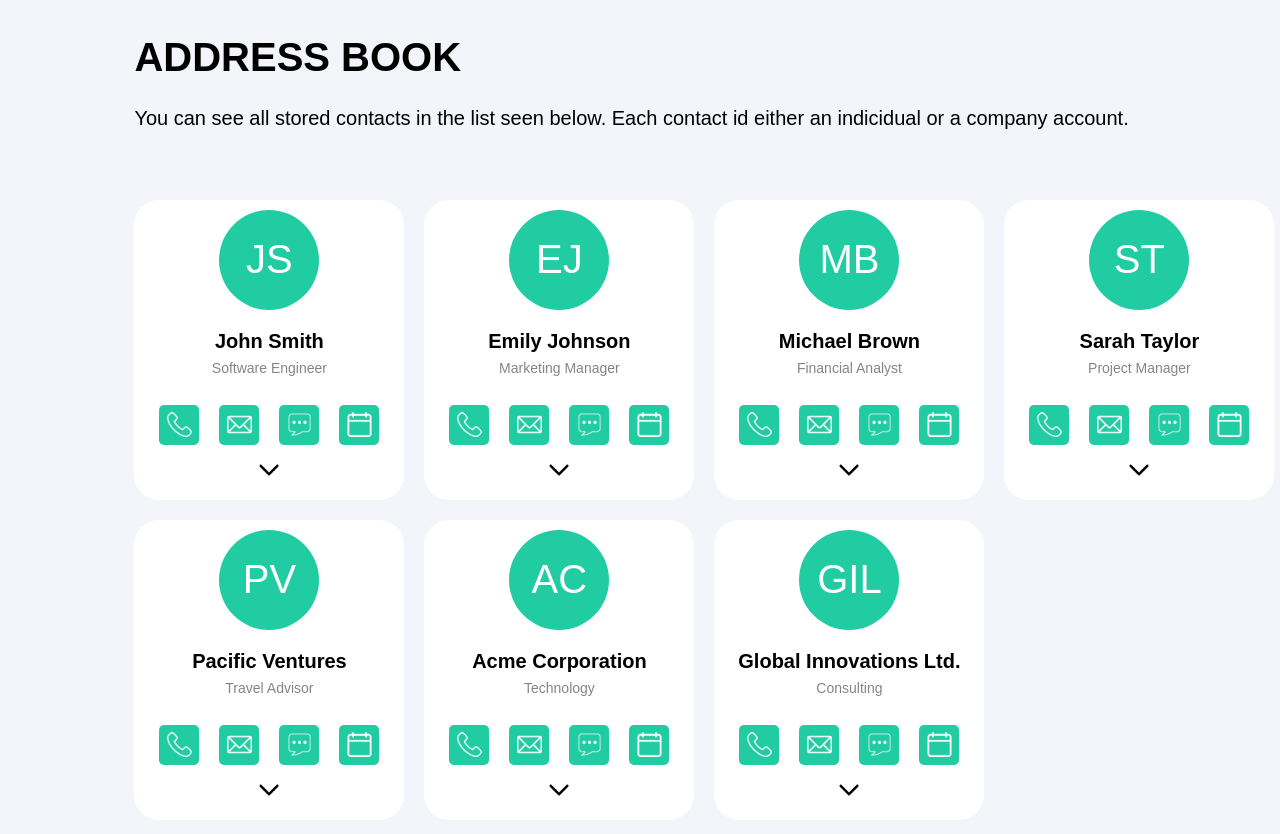
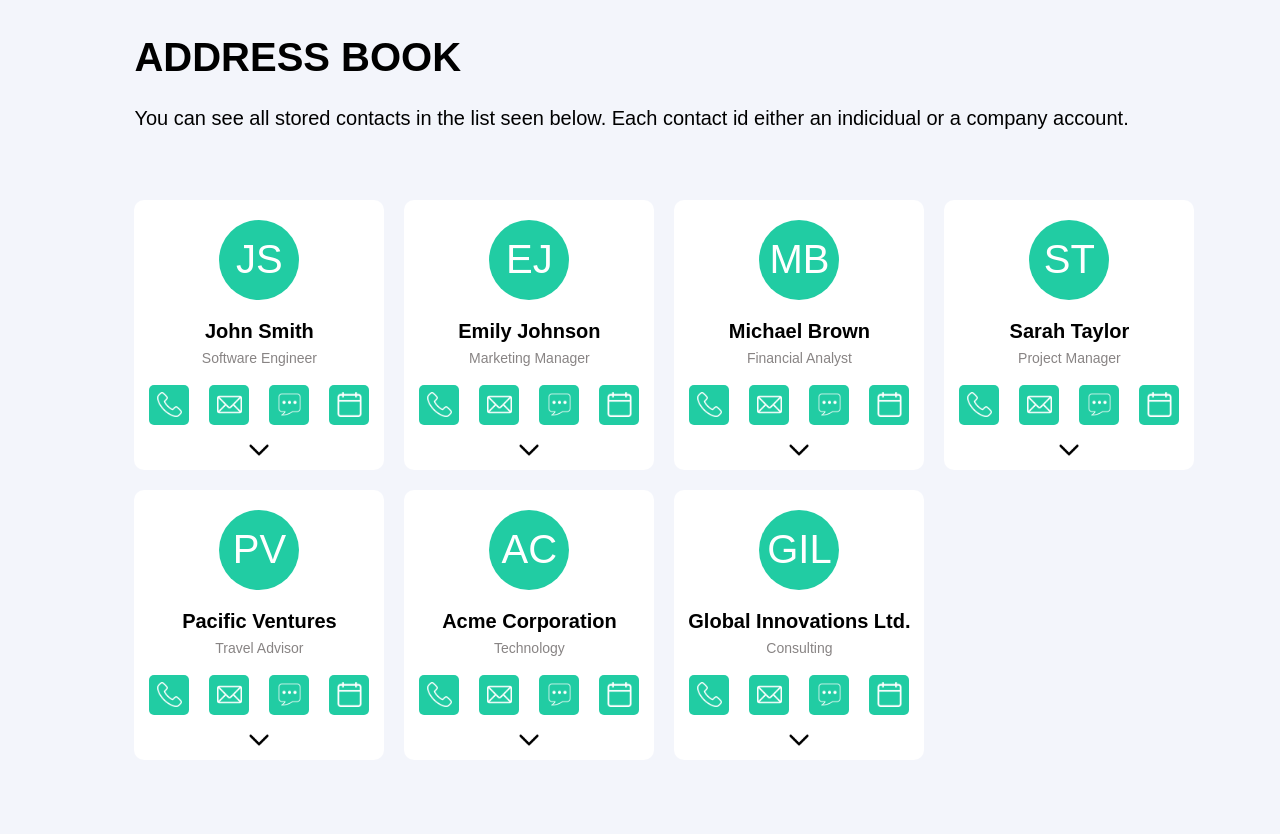
Before and after one commit to Wowa-penguin/Small_assignment_II_Filofax, a website built with Vite: page index.html in a window 1280 px wide. After the commit the page ends 805 px from the top, so only its background shows below. Built offline with nearby package versions, Linux system fonts and the light colour scheme.

Commit message:
done for now check next

```diff
--- a/src/main.ts
+++ b/src/main.ts
@@ -52,15 +52,15 @@ document.addEventListener("DOMContentLoaded", () => {
 
     const lines = [
       `<p>${value.phoneNumber}</p>`,
-      `<p>${value.email}</p>`,
+      `<a><u>${value.email}</u></a>`,
       `<p>${value.address}</p>`,
-      `<p>${value.website}</p>`,
+      `<a><u>${value.website}</u></a>`,
     ];
 
     if (value.type === ContactType.Company) {
       lines.push(`<p class="key-contacts">Key contacts</p>`);
       value.keyContacts?.forEach((contact) => {
-        lines.push(`<p>${contact.name}\n${contact.email}</p>`);
+        lines.push(`<p>${contact.name}<br>&lt;${contact.email}&gt;</p>`);
       });
     }
 
--- a/src/styles/global.less
+++ b/src/styles/global.less
@@ -31,25 +31,25 @@ header {
 
   .card-body {
     width: 250px;
-    height: 280px;
-    padding: 10px;
+    height: 250px;
+    padding-top: 20px;
     background-color: #fff;
-    border-radius: 25px;
+    border-radius: 10px;
     display: grid;
 
     &.active {
       height: auto;
-      grid-template-rows: 120px 30px 40px 1fr 50px 40px;
+      grid-template-rows: 100px 30px 30px 1fr 50px 40px;
     }
 
-    grid-template-rows: 120px 30px 40px 50px 40px;
+    grid-template-rows: 100px 30px 30px 50px 40px;
     justify-items: center;
     align-content: center;
 
     .card-thumbnail {
       background-color: #21cca3;
-      width: 100px;
-      height: 100px;
+      width: 80px;
+      height: 80px;
       border-radius: 90px;
       justify-content: center;
       align-content: center;
@@ -78,6 +78,11 @@ header {
         align-items: center;
         margin-bottom: 20px;
         p {
+          text-align: center;
+          font-size: 14px;
+          color: #888484;
+        }
+        a {
           text-align: center;
           font-size: 14px;
           color: #888484;
```
